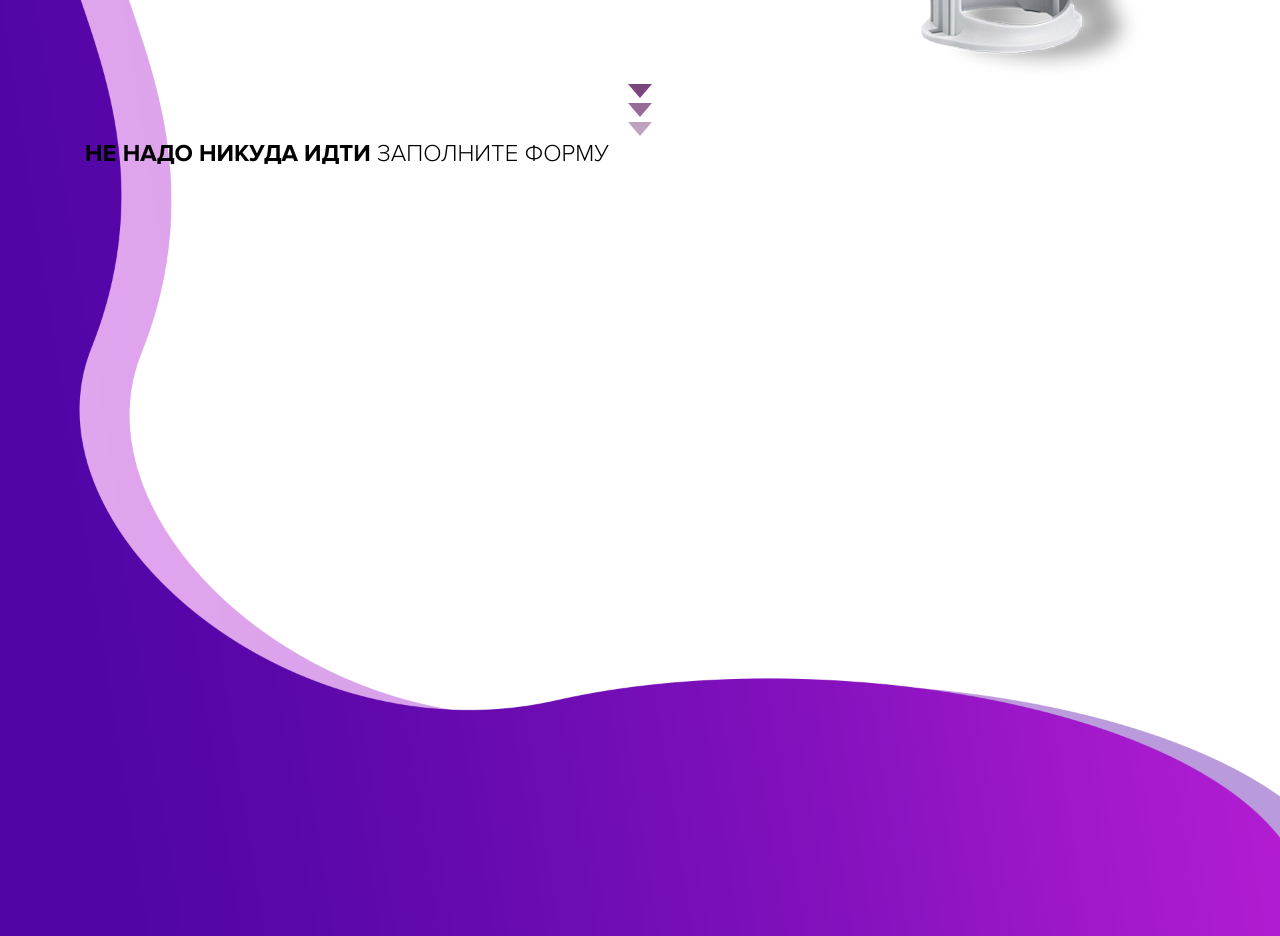
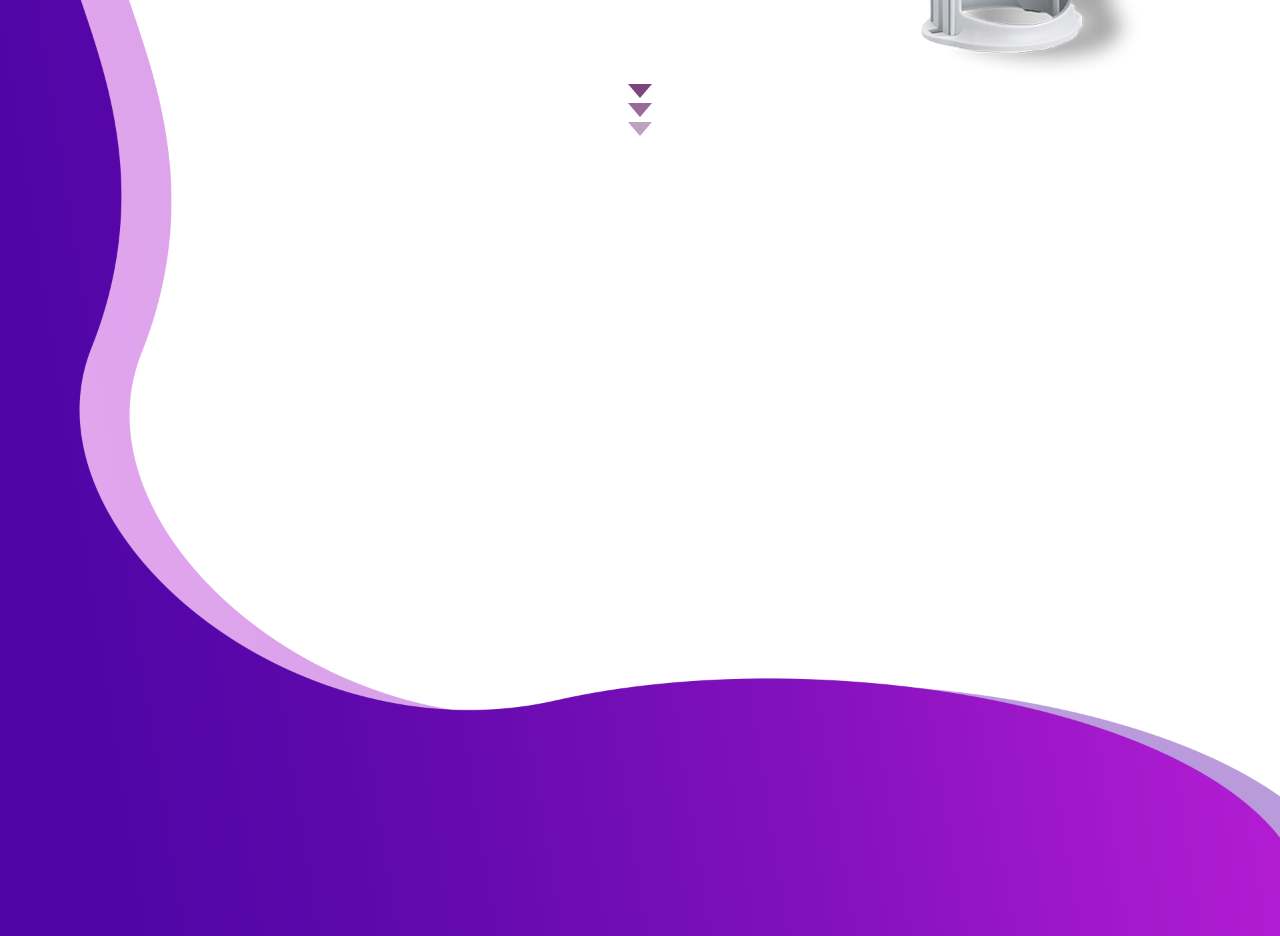
Before and after one commit to webdevstas/pechatnik, a plain HTML site: page index.html in a window 1280 px wide. Shown: the part 1260-2196 px from the top of the page. Drawn offline with nearby package versions, Linux system fonts and the light colour scheme; a script that the page names is missing.

Commit message:
ую\брал заголовок калькулятора

```diff
--- a/css/sass/style.sass
+++ b/css/sass/style.sass
@@ -20,6 +20,7 @@ body
     font-family: ProximaNovaReg
     margin: 0
     padding: 0
+    cursor: url('/css\fonts\normal_select.cur')
 .main-bg__block
     background: url("../img/main-bg.png") no-repeat
     background-size: cover
--- a/index.html
+++ b/index.html
@@ -135,7 +135,6 @@
             <section class="form__section">
                 <div class="container">
                     <div class="form__section-title__block">
-                        <span class="h2 form__section-title__block__title"><span class="bold">НЕ НАДО НИКУДА ИДТИ</span> ЗАПОЛНИТЕ ФОРМУ</span>
                     </div>
                 </div>
             </section>
```
Also changed, not shown: css/style.css, 2 other files.
